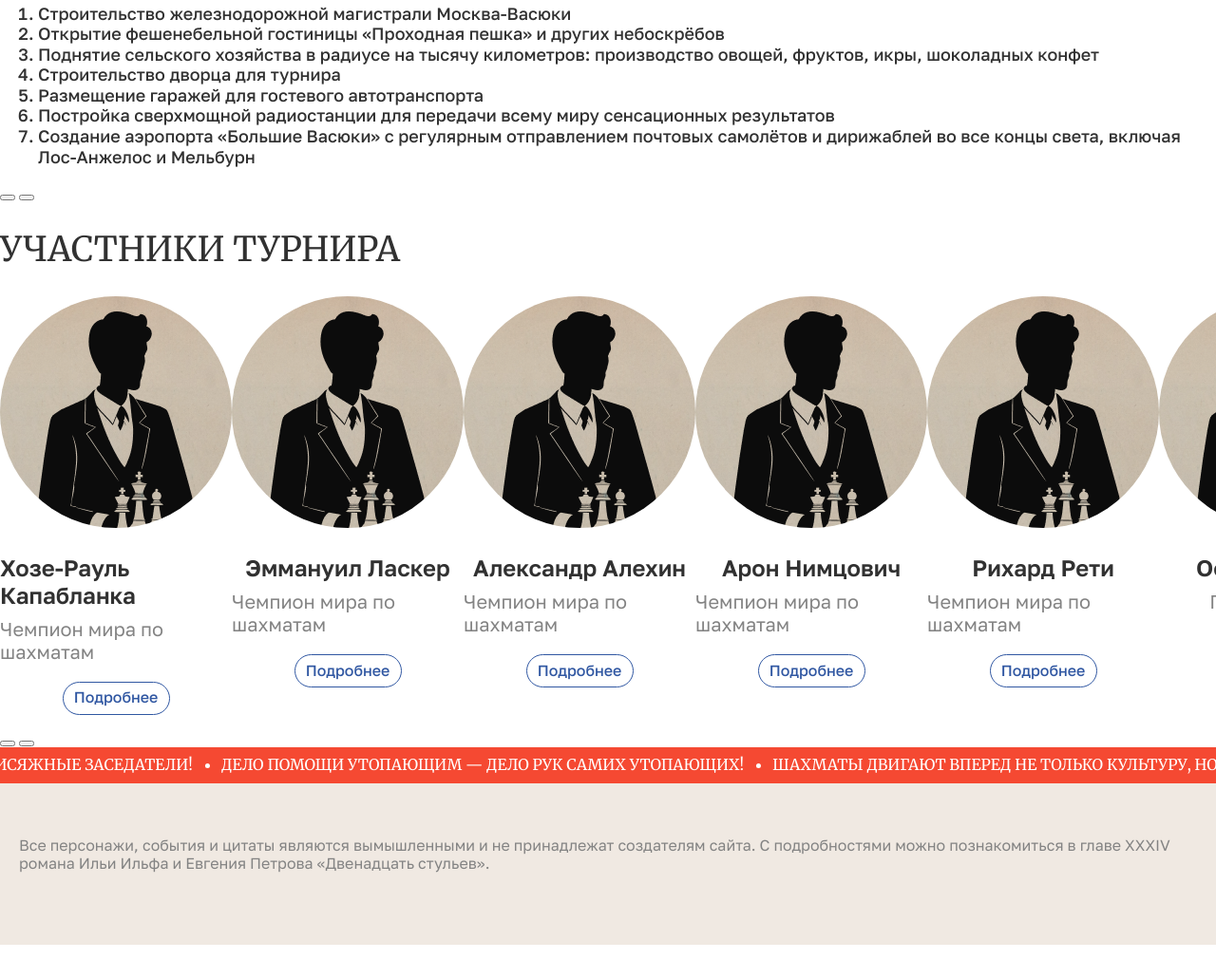
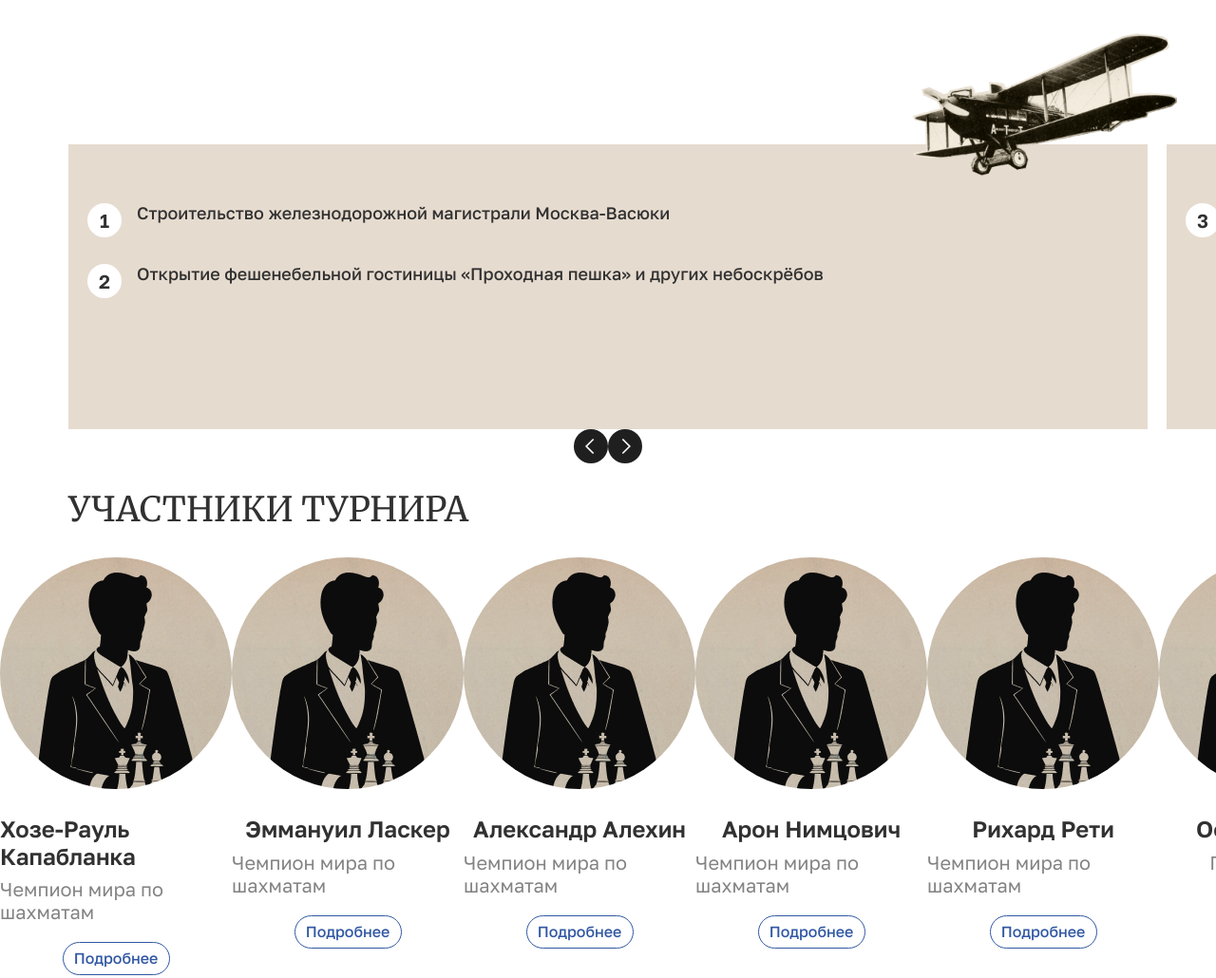
Before and after one commit to AnnaGolmakova/chess-in-vasyuki, a plain HTML site: page src/index.html in a window 1280 px wide. Shown: the part 1479-2509 px from the top of the page at 95% size. Before the commit the page ends 2474 px from the top, so only its background shows below. Drawn offline with Linux system fonts and the light colour scheme.

Commit message:
оформила этапы преображения

```diff
--- /dev/null
+++ b/src/blocks/number/number.css
@@ -0,0 +1,14 @@
+.number {
+  display: flex;
+  flex: none;
+  align-items: center;
+  justify-content: center;
+  width: 36px;
+  height: 36px;
+  font-family: "Golos Text";
+  font-weight: 600;
+  font-size: 20px;
+  line-height: 24px;
+  background-color: var(--white);
+  border-radius: 50%;
+}
--- /dev/null
+++ b/src/blocks/renovation/renovation.css
@@ -0,0 +1,2 @@
+.renovation {
+}
--- /dev/null
+++ b/src/blocks/renovation/renovation__container.css
@@ -0,0 +1,11 @@
+.renovation__container {
+  display: flex;
+  flex-direction: column;
+  box-sizing: border-box;
+  min-width: calc(100vw - var(--page-padding) * 2);
+
+  background-color: var(--background-secondary);
+  height: 300px;
+  padding: 62px 20px 20px 20px;
+  gap: 28px;
+}
--- /dev/null
+++ b/src/blocks/renovation/renovation__pagination.css
@@ -0,0 +1,5 @@
+.renovation__pagination {
+  display: flex;
+  flex-direction: row;
+  align-items: center;
+}
--- a/src/blocks/renovation/renovation__plane.css
+++ b/src/blocks/renovation/renovation__plane.css
@@ -1,3 +1,10 @@
 .renovation__plane {
   background-image: url("../../images/plane.png");
+  width: 335px;
+  height: 182px;
+  background-size: contain;
+  background-repeat: no-repeat;
+  position: absolute;
+  top: 20px;
+  right: 0;
 }
--- /dev/null
+++ b/src/blocks/renovation/renovation__stage.css
@@ -0,0 +1,5 @@
+.renovation__stage {
+  display: flex;
+  flex-direction: row;
+  gap: 16px;
+}
--- a/src/blocks/renovation/renovation__stages.css
+++ b/src/blocks/renovation/renovation__stages.css
@@ -1,7 +1,11 @@
 .renovation__stages {
+  display: flex;
+  flex-direction: row;
   font-family: "Golos Text";
   font-weight: 500;
   font-size: 18px;
   line-height: 21.6px;
   color: var(--text);
+  gap: 20px;
+  padding: 0 var(--page-padding) 0 var(--page-padding);
 }
--- /dev/null
+++ b/src/blocks/renovation/renovation__text.css
@@ -0,0 +1,3 @@
+.renovation__text {
+  margin: 0;
+}
--- /dev/null
+++ b/src/blocks/stages-wrapper/stages-wrapper.css
@@ -0,0 +1,5 @@
+.stages-wrapper {
+  overflow: scroll;
+  padding: 148px 0 0 0;
+  position: relative;
+}
--- a/src/index.css
+++ b/src/index.css
@@ -25,8 +25,16 @@
 @import url(./blocks/section-header/section-header__title.css);
 @import url(./blocks/section-header/section-header__subtitle.css);
 
+@import url(./blocks/renovation/renovation.css);
+@import url(./blocks/renovation/renovation__container.css);
 @import url(./blocks/renovation/renovation__stages.css);
+@import url(./blocks/renovation/renovation__stage.css);
 @import url(./blocks/renovation/renovation__plane.css);
+@import url(./blocks/renovation/renovation__text.css);
+@import url(./blocks/renovation/renovation__pagination.css);
+
+@import url(./blocks/pagination-button/pagination-button.css);
+@import url(./blocks/pagination/pagination.css);
 
 @import url(./blocks/cards/cards.css);
 
@@ -35,10 +43,14 @@
 @import url(./blocks/card/card__title.css);
 @import url(./blocks/card/card__image.css);
 
+@import url(./blocks/number/number.css);
+
 @import url(./blocks/more-button/more-button.css);
 
 @import url(./blocks/strike-through/strike-through.css);
 
+@import url(./blocks/stages-wrapper/stages-wrapper.css);
+
 @import url(./blocks/running-line/running-line.css);
 
 @import url(./blocks/footer/footer.css);
--- a/src/index.html
+++ b/src/index.html
@@ -73,22 +73,48 @@
           <h2 class="section-header__title">Этапы преображения Васюков</h2>
           <p class="section-header__subtitle">Будущие источники обогащения васюкинцев</p>
         </div>
-        <div class="renovation__plane"></div>
-        <ol class="renovation__stages">
-          <li class="renovation__stage">Строительство железнодорожной магистрали Москва-Васюки</li>
-          <li class="renovation__stage">Открытие фешенебельной гостиницы «Проходная пешка» и других небоскрёбов</li>
-          <li class="renovation__stage">Поднятие сельского хозяйства в радиусе на тысячу километров: производство
-            овощей, фруктов, икры,
-            шоколадных конфет</li>
-          <li class="renovation__stage">Строительство дворца для турнира</li>
-          <li class="renovation__stage">Размещение гаражей для гостевого автотранспорта</li>
-          <li class="renovation__stage">Постройка сверхмощной радиостанции для передачи всему миру сенсационных
-            результатов</li>
-          <li class="renovation__stage">Создание аэропорта «Большие Васюки» с регулярным отправлением почтовых самолётов
-            и дирижаблей во все концы
-            света, включая Лос-Анжелос и Мельбурн</li>
-        </ol>
-        <div class="renovation__pagination">
+        <div class="stages-wrapper">
+          <div class="renovation__stages">
+            <div class="renovation__container">
+              <div class="renovation__stage">
+                <div class="number">1</div>
+                <p class="renovation__text">Строительство железнодорожной магистрали Москва-Васюки</p>
+              </div>
+              <div class="renovation__stage">
+                <div class="number">2</div>
+                <p class="renovation__text">Открытие фешенебельной гостиницы «Проходная пешка» и других небоскрёбов</p>
+              </div>
+            </div>
+            <div class="renovation__container renovation__stage">
+              <div class="number">3</div>
+              <p class="renovation__text">Поднятие сельского хозяйства в радиусе на тысячу километров: производство
+                овощей, фруктов, икры,
+                шоколадных конфет</p>
+            </div>
+            <div class="renovation__container">
+              <div class="renovation__stage">
+                <div class="number">4</div>
+                <p class="renovation__text">Строительство дворца для турнира</p>
+              </div>
+              <div class="renovation__stage">
+                <div class="number">5</div>
+                <p class="renovation__text">Размещение гаражей для гостевого автотранспорта</p>
+              </div>
+            </div>
+            <div class="renovation__container renovation__stage">
+              <div class="number">6</div>
+              <p class="renovation__text">Постройка сверхмощной радиостанции для передачи всему миру сенсационных
+                результатов</p>
+            </div>
+            <div class="renovation__container renovation__stage">
+              <div class="number">7</div>
+              <p class="renovation__text">Создание аэропорта «Большие Васюки» с регулярным отправлением почтовых
+                самолётов и дирижаблей во все концы света, включая Лос-Анжелос и Мельбурн</p>
+            </div>
+          </div>
+          <div class="renovation__plane"></div>
+        </div>
+        <div class="pagination renovation__pagination">
           <button aria-label="Назад" class="pagination-button pagination-button_back"></button>
           <button aria-label="Вперед" class="pagination-button pagination-button_forward"></button>
         </div>
@@ -133,7 +159,7 @@
             <button class="more-button">Подробнее</button>
           </li>
         </ul>
-        <div class="cards__pagination">
+        <div class="pagination cards__pagination">
           <button aria-label="Назад" class="pagination-button pagination-button_back"></button>
           <button aria-label="Вперед" class="pagination-button pagination-button_forward"></button>
         </div>
--- a/src/styles/variables.css
+++ b/src/styles/variables.css
@@ -12,4 +12,7 @@
   --btn-secondary: rgba(31, 31, 31, 1);
   --btn-disabled: rgba(214, 214, 214, 1);
   --btn-hover: rgba(251, 206, 81, 1);
+
+  --page-padding-s: 20px;
+  --page-padding-l: 72px;
 }
```
